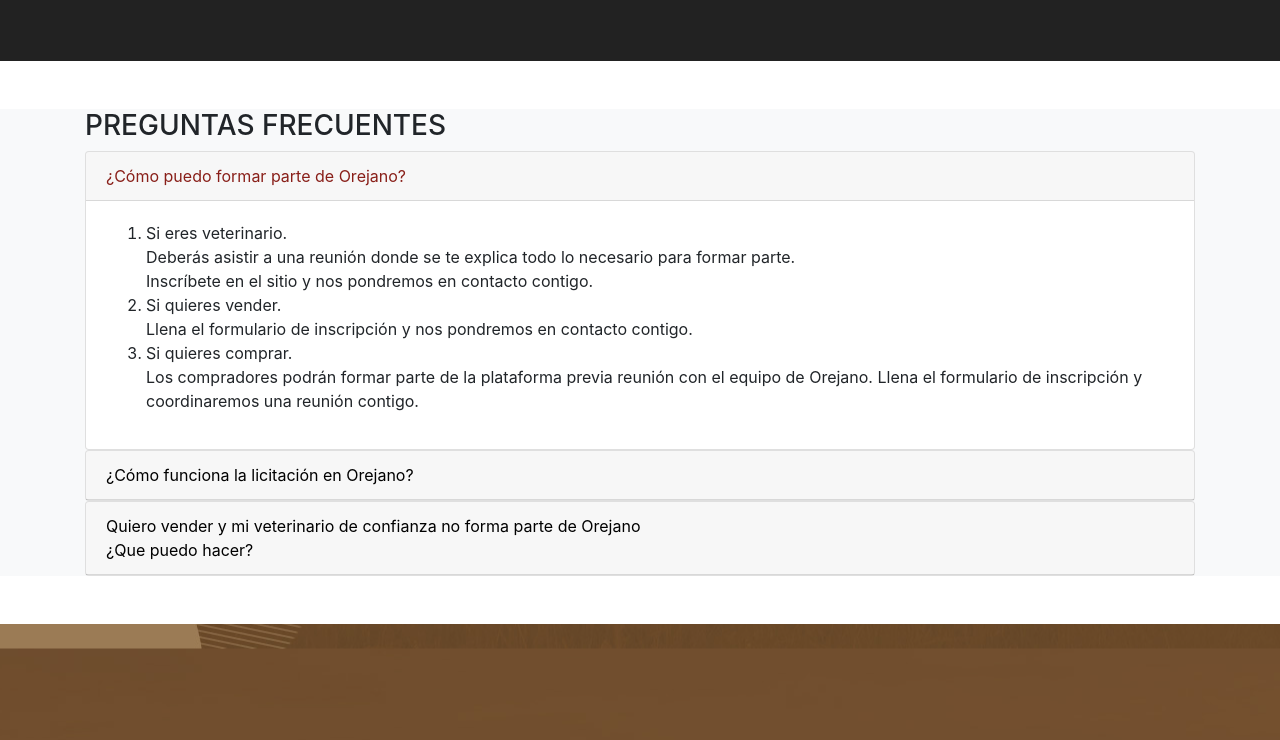
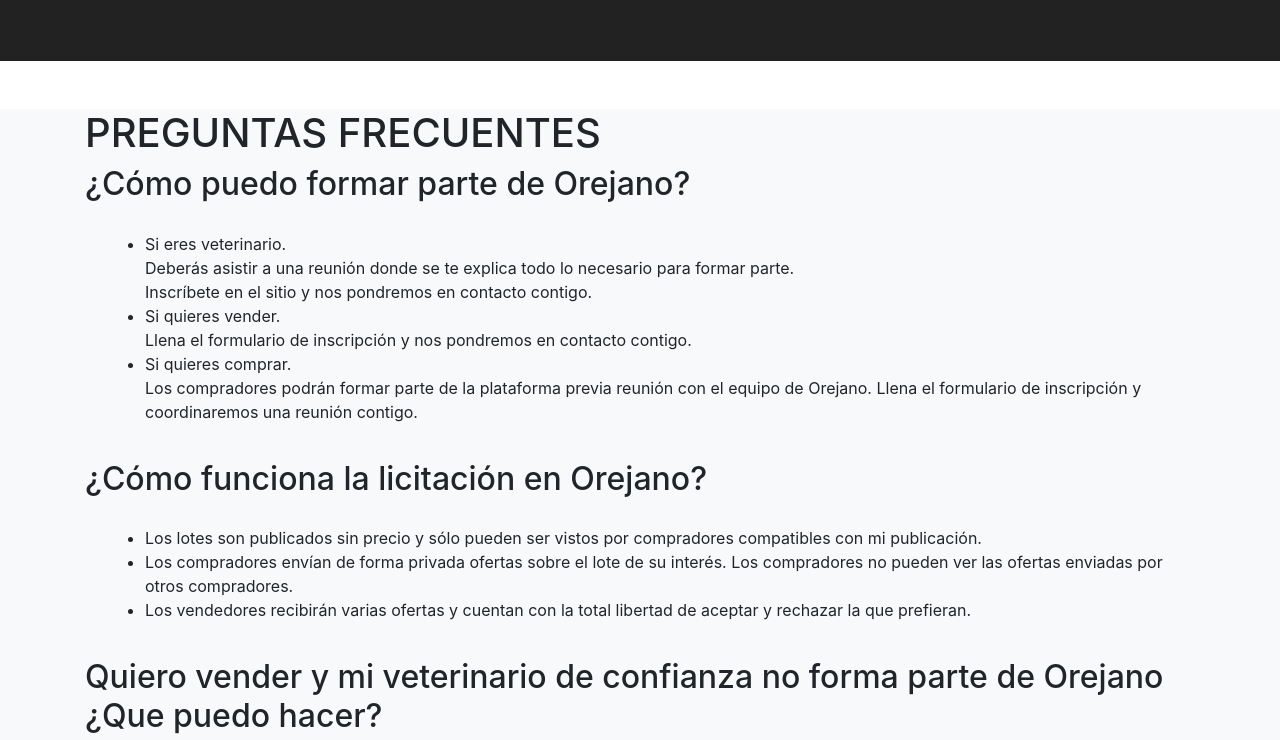
Before and after one commit to maagmirror/orejano, a plain HTML site: page index.html in a window 1280 px wide. Shown: the part 2878-3618 px from the top of the page. Drawn offline with nearby package versions, Linux system fonts and the light colour scheme.

Commit message:
scroll fix

```diff
--- a/index.html
+++ b/index.html
@@ -338,17 +338,10 @@
 
         <section class="bg-light" id="nav-faq">
             <div class="container mb-5">
-                <h3 class="mt-5">PREGUNTAS FRECUENTES</h3>
-                <div id="accordion">
-                    <div class="card">
-                    <div class="card-header">
-                        <a class="card-link" data-toggle="collapse" href="#collapseOne">
-                        ¿Cómo puedo formar parte de Orejano?
-                        </a>
-                    </div>
-                    <div id="collapseOne" class="collapse show" data-parent="#accordion">
+                <h1 class="mt-5">PREGUNTAS FRECUENTES</h3>
+                    <h2>¿Cómo puedo formar parte de Orejano?</h2>
                     <div class="card-body">
-                            <ol>
+                        <ul>
                             <li>Si eres veterinario.
                                 <br>Deberás asistir a una reunión donde se te explica todo lo necesario para formar parte.
                                 <br>Inscríbete en el sitio y nos pondremos en contacto contigo.</li>
@@ -356,17 +349,9 @@
                                 <br>Llena el formulario de inscripción y nos pondremos en contacto contigo.</li>
                             <li>Si quieres comprar.
                                 <br>Los compradores podrán formar parte de la plataforma previa reunión con el equipo de Orejano. Llena el formulario de inscripción y coordinaremos una reunión contigo.</li>
-                            </ol>
+                        </ul>
                     </div>
-                    </div>
-                    </div>
-                    <div class="card">
-                        <div class="card-header">
-                            <a class="collapsed card-link" data-toggle="collapse" href="#collapseTwo">
-                            ¿Cómo funciona la licitación en Orejano?
-                        </a>
-                        </div>
-                        <div id="collapseTwo" class="collapse" data-parent="#accordion">
+                    <h2>¿Cómo funciona la licitación en Orejano?</h2>
                     <div class="card-body">
                         <ul>
                             <li>Los lotes son publicados sin precio y sólo pueden ser vistos por compradores compatibles con mi publicación.</li>
@@ -374,21 +359,10 @@
                             <li>Los vendedores recibirán varias ofertas y cuentan con la total libertad de aceptar y rechazar la que prefieran.</li>
                         </ul>
                     </div>
-                        </div>
-                        </div>
-                        <div class="card">
-                        <div class="card-header">
-                            <a class="collapsed card-link" data-toggle="collapse" href="#collapseThree">
-                            Quiero vender y mi veterinario de confianza no forma parte de Orejano <br>¿Que puedo hacer?
-                            </a>
-                        </div>
-                        <div id="collapseThree" class="collapse" data-parent="#accordion">
+                    <h2>Quiero vender y mi veterinario de confianza no forma parte de Orejano <br>¿Que puedo hacer?</h2>
                         <div class="card-body">
                             <p class="mb-5">Dile que se ponga en contacto con nosotros llenando el formulario de inscripción.</p>
                             <button class="btn btn-primary" data-toggle="modal" data-target="#contactModal">¡Tomá las riendas!</button>
-                            </div>
-                        </div>
-                    </div>
                         </div>
             </div>
         </section>
@@ -524,7 +498,8 @@
 
         var scroll = new SmoothScroll('a[href*="#"]', {
             speed: 600,
-	        speedAsDuration: true
+            speedAsDuration: true,
+            header: ".navbar",
         });
 
     </script>
--- a/js/app.js
+++ b/js/app.js
@@ -125,20 +125,7 @@ $(function () {
    [200000, 0.5, 1],
   ];
 
-  // Navbar scroll
-  var didScroll = false;
-  function scrollPage() {
-    var changeHeaderOn = 200;
-    var $header = $('.navbar');
-    var sy = window.pageYOffset || document.documentElement.scrollTop;
-    if (sy >= changeHeaderOn) {
-      $header.addClass('scrolled');
-    } else {
-      $header.removeClass('scrolled');
-    }
 
-    didScroll = false;
-  }
 
     // Modal para mensajes
     function mensaje(msj) {
```
Lines whose indentation alone changed are shown as unchanged.
